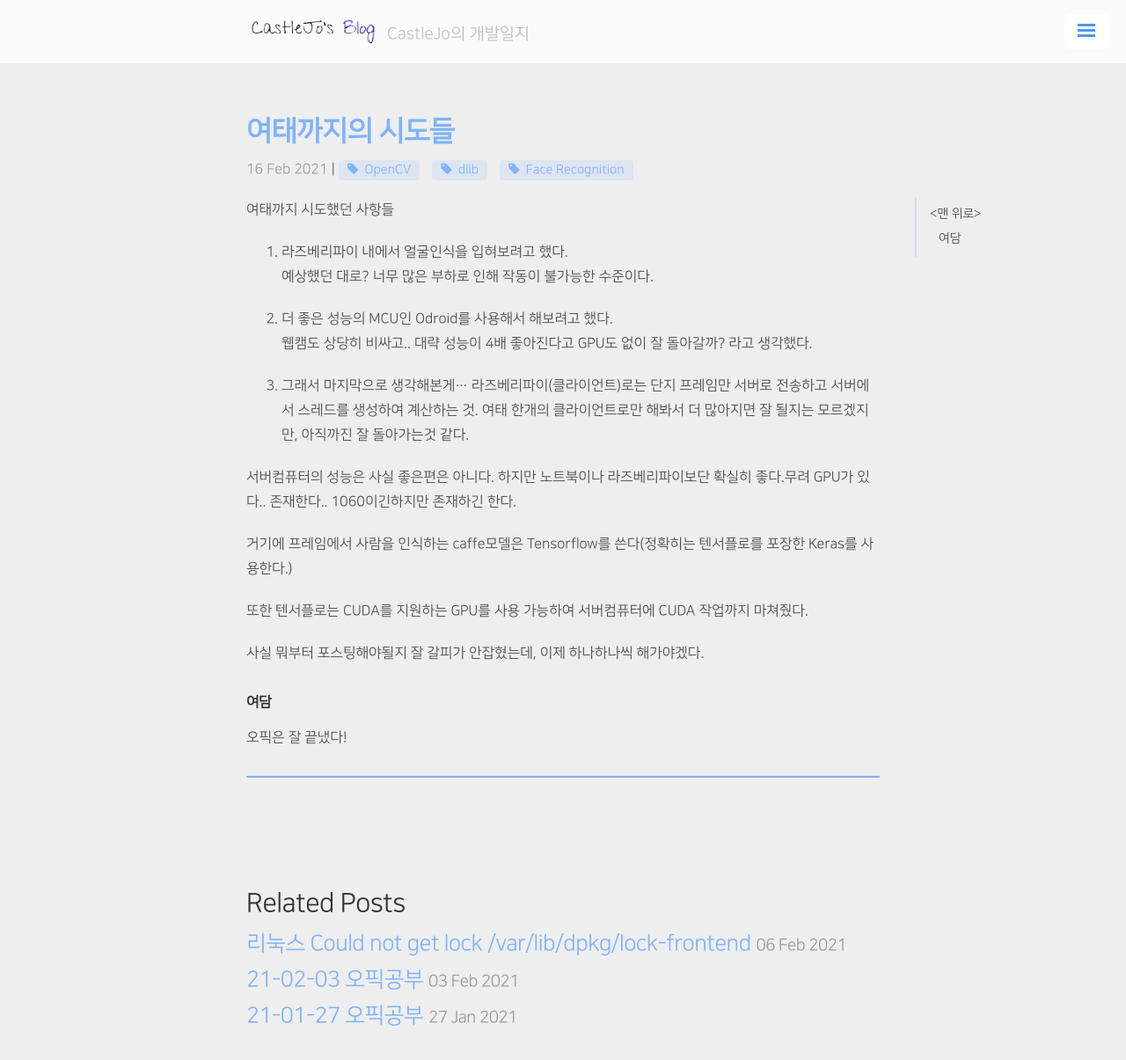
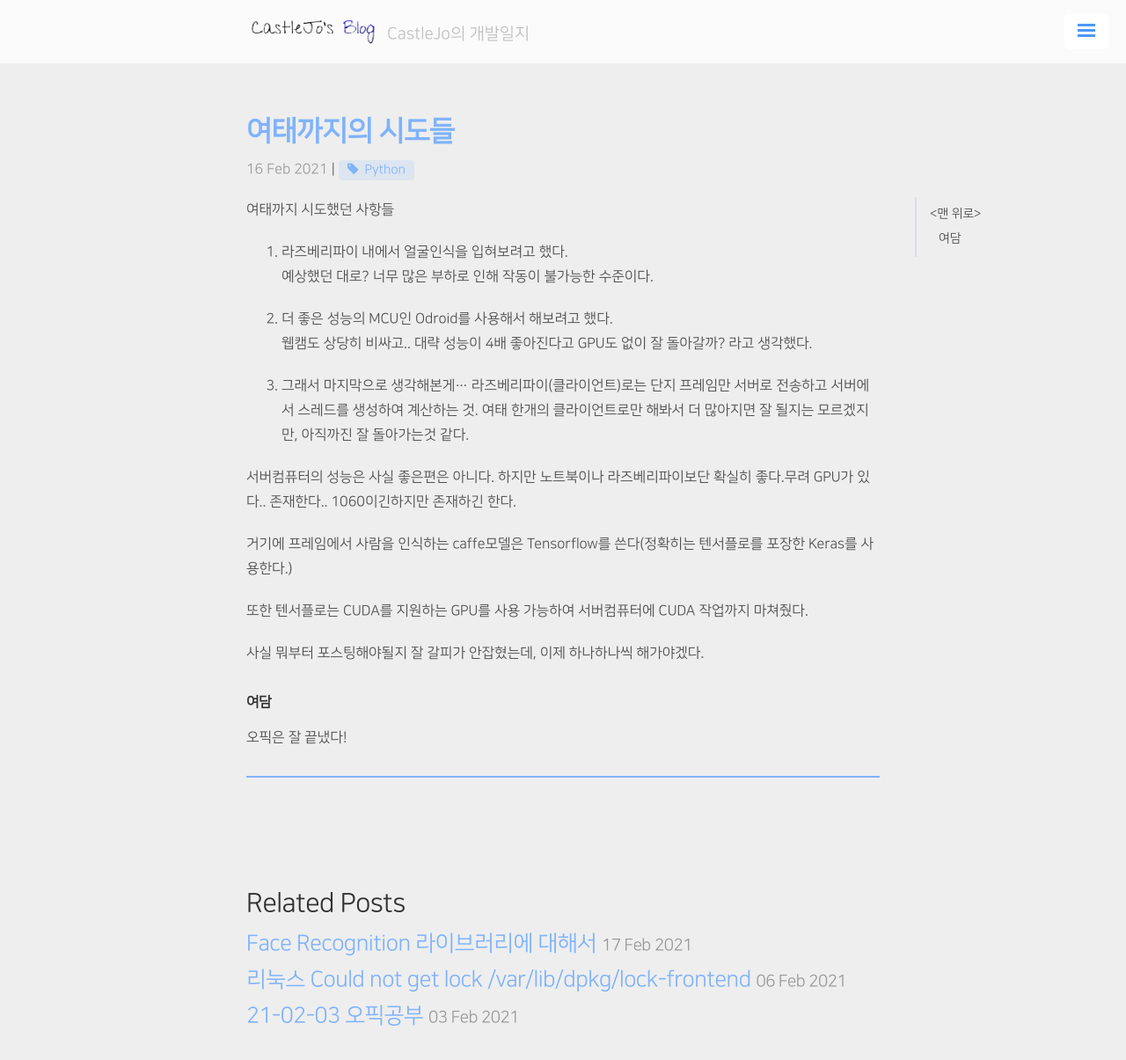
Before and after one commit to ukcastle/ukcastle.github.io, a Jekyll site: the page built from _posts/TiL/2021-02-16-TiL.md, in a window 1280 px wide and 1230 px high. Shown: the top 1205 px of the window at 88% size. Built offline with Jekyll 4.4.1, drawn with Linux system fonts in a browser that asks for light colours; nearby versions of some CDN libraries; a script that is not in the unit is left out; comment, search, counter and statistics services are not loaded.

Commit message:
docs: 0217TiL

```diff
--- a/_posts/TiL/2021-02-16-TiL.md
+++ b/_posts/TiL/2021-02-16-TiL.md
@@ -2,7 +2,7 @@
 layout: post
 title: 여태까지의 시도들
 category: TiL
-tag: [OpenCV, dlib, Face Recognition]
+tag: [Python]
 ---
 
 여태까지 시도했던 사항들
--- /dev/null
+++ b/_posts/TiL/2021-02-17-TiL.md
@@ -0,0 +1,13 @@
+---
+layout: post
+title: Face Recognition 라이브러리에 대해서
+category: TiL
+tag: [Face Recognition, dlib, Python]
+---
+
+#### Face Recongnition의 작동 방식
+
+
+
+
+#### Face Recongnition의 문제점
```
